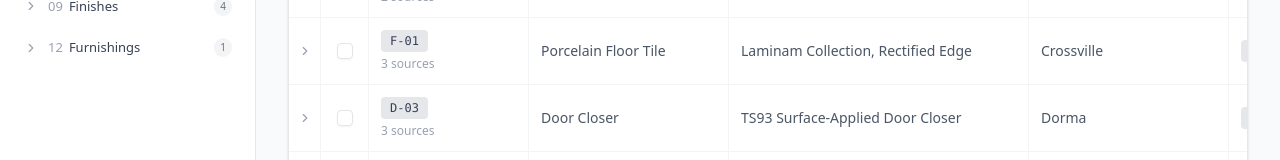
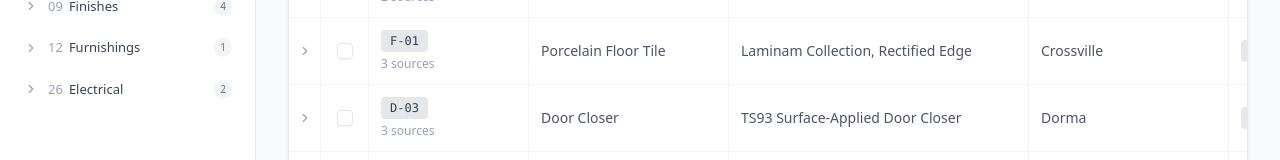
Before and after one commit to alx-zhu/spec-extractor, a React (Vite) app: page / in a window 1280 px wide. Shown: the part 324-484 px from the top of the page. Built offline with nearby package versions, Linux system fonts and the light colour scheme; no server answers.

Commit message:
feat: updating empty state and masterformat sections list

```diff
--- a/src/App.tsx
+++ b/src/App.tsx
@@ -224,6 +224,7 @@ function App() {
               onExportSelection={handleExportSelection}
               onAddManualSource={handleAddManualSource}
               onCreateManualProduct={handleCreateManualProduct}
+              onUploadClick={() => setIsUploadModalOpen(true)}
             />
           </main>
         </div>
--- a/src/components/panels/TablePanel.tsx
+++ b/src/components/panels/TablePanel.tsx
@@ -50,6 +50,8 @@ interface TablePanelProps {
   onCreateManualProduct?: (
     fields: Partial<Record<ProductFieldKey, string>>,
   ) => void;
+  /** Called to open the upload modal from the empty state */
+  onUploadClick?: () => void;
 }
 
 export function TablePanel({
@@ -67,6 +69,7 @@ export function TablePanel({
   onExportSelection,
   onAddManualSource,
   onCreateManualProduct,
+  onUploadClick,
 }: TablePanelProps) {
   const [selectedProducts, setSelectedProducts] = useState<ResolvedProduct[]>(
     [],
@@ -184,6 +187,7 @@ export function TablePanel({
               : undefined
           }
           onCancelCreateManual={() => setIsCreating(false)}
+          onUploadClick={onUploadClick}
         />
 
         <BulkActionBar
--- a/src/components/upload/SelectedFile.tsx
+++ b/src/components/upload/SelectedFile.tsx
@@ -25,20 +25,9 @@ export function SelectedFile({
       </div>
 
       <div className="flex-1 min-w-0">
-        <div className="flex items-center gap-2">
-          <p className="text-sm font-medium text-gray-900 truncate">
-            {file.name}
-          </p>
-          <Button
-            variant="ghost"
-            size="icon"
-            onClick={onRemove}
-            className="h-5 w-5 shrink-0 opacity-0 group-hover:opacity-100 transition-opacity cursor-pointer"
-            disabled={isProcessing}
-          >
-            <X className="h-3 w-3 text-gray-400" />
-          </Button>
-        </div>
+        <p className="text-sm font-medium text-gray-900 truncate">
+          {file.name}
+        </p>
         <div className="flex items-center gap-2 mt-0.5">
           <p className="text-xs text-gray-400">
             {(file.size / 1024).toFixed(1)} KB
@@ -51,6 +40,16 @@ export function SelectedFile({
           />
         </div>
       </div>
+
+      <Button
+        variant="ghost"
+        size="icon"
+        onClick={onRemove}
+        className="h-5 w-5 shrink-0 opacity-0 group-hover:opacity-100 transition-opacity cursor-pointer"
+        disabled={isProcessing}
+      >
+        <X className="h-3 w-3 text-gray-400" />
+      </Button>
     </div>
   );
 }
--- a/src/data/masterformat.ts
+++ b/src/data/masterformat.ts
@@ -22,10 +22,19 @@ export const DIVISIONS: MasterFormatDivision[] = [
   { code: "12", name: "Furnishings" },
   { code: "13", name: "Special Construction" },
   { code: "14", name: "Conveying Equipment" },
+  { code: "21", name: "Fire Suppression" },
+  { code: "22", name: "Plumbing" },
+  { code: "23", name: "Heating, Ventilating, and Air Conditioning (HVAC)" },
+  { code: "25", name: "Integrated Automation" },
+  { code: "26", name: "Electrical" },
 ];
 
 export const SECTIONS: MasterFormatSection[] = [
-  { code: "03 10 00", name: "Concrete Forming and Accessories", divisionCode: "03" },
+  {
+    code: "03 10 00",
+    name: "Concrete Forming and Accessories",
+    divisionCode: "03",
+  },
   { code: "03 20 00", name: "Concrete Reinforcing", divisionCode: "03" },
   { code: "03 30 00", name: "Cast-in-Place Concrete", divisionCode: "03" },
   { code: "03 40 00", name: "Precast Concrete", divisionCode: "03" },
@@ -51,18 +60,30 @@ export const SECTIONS: MasterFormatSection[] = [
   { code: "06 60 00", name: "Plastic Fabrications", divisionCode: "06" },
   { code: "06 70 00", name: "Structural Composites", divisionCode: "06" },
   { code: "06 80 00", name: "Composite Fabrications", divisionCode: "06" },
-  { code: "07 10 00", name: "Dampproofing and Waterproofing", divisionCode: "07" },
+  {
+    code: "07 10 00",
+    name: "Dampproofing and Waterproofing",
+    divisionCode: "07",
+  },
   { code: "07 20 00", name: "Thermal Protection", divisionCode: "07" },
   { code: "07 30 00", name: "Steep Slope Roofing", divisionCode: "07" },
   { code: "07 40 00", name: "Roofing and Siding Panels", divisionCode: "07" },
   { code: "07 50 00", name: "Membrane Roofing", divisionCode: "07" },
   { code: "07 60 00", name: "Flashing and Sheet Metal", divisionCode: "07" },
-  { code: "07 70 00", name: "Roof and Wall Specialties and Accessories", divisionCode: "07" },
+  {
+    code: "07 70 00",
+    name: "Roof and Wall Specialties and Accessories",
+    divisionCode: "07",
+  },
   { code: "07 80 00", name: "Fire and Smoke Protection", divisionCode: "07" },
   { code: "07 90 00", name: "Joint Protection", divisionCode: "07" },
   { code: "08 10 00", name: "Doors and Frames", divisionCode: "08" },
   { code: "08 30 00", name: "Specialty Doors and Frames", divisionCode: "08" },
-  { code: "08 40 00", name: "Entrances, Storefronts, and Curtain Walls", divisionCode: "08" },
+  {
+    code: "08 40 00",
+    name: "Entrances, Storefronts, and Curtain Walls",
+    divisionCode: "08",
+  },
   { code: "08 50 00", name: "Windows", divisionCode: "08" },
   { code: "08 60 00", name: "Roof Windows and Skylights", divisionCode: "08" },
   { code: "08 70 00", name: "Hardware", divisionCode: "08" },
@@ -82,14 +103,30 @@ export const SECTIONS: MasterFormatSection[] = [
   { code: "10 50 00", name: "Storage Specialties", divisionCode: "10" },
   { code: "10 70 00", name: "Exterior Specialties", divisionCode: "10" },
   { code: "10 80 00", name: "Miscellaneous Specialties", divisionCode: "10" },
-  { code: "11 10 00", name: "Vehicle and Pedestrian Equipment", divisionCode: "11" },
+  {
+    code: "11 10 00",
+    name: "Vehicle and Pedestrian Equipment",
+    divisionCode: "11",
+  },
   { code: "11 20 00", name: "Commercial Equipment", divisionCode: "11" },
   { code: "11 30 00", name: "Residential Equipment", divisionCode: "11" },
   { code: "11 40 00", name: "Foodservice Equipment", divisionCode: "11" },
-  { code: "11 50 00", name: "Educational and Scientific Equipment", divisionCode: "11" },
-  { code: "11 60 00", name: "Entertainment and Recreation Equipment", divisionCode: "11" },
+  {
+    code: "11 50 00",
+    name: "Educational and Scientific Equipment",
+    divisionCode: "11",
+  },
+  {
+    code: "11 60 00",
+    name: "Entertainment and Recreation Equipment",
+    divisionCode: "11",
+  },
   { code: "11 70 00", name: "Healthcare Equipment", divisionCode: "11" },
-  { code: "11 80 00", name: "Facility Maintenance and Operation Equipment", divisionCode: "11" },
+  {
+    code: "11 80 00",
+    name: "Facility Maintenance and Operation Equipment",
+    divisionCode: "11",
+  },
   { code: "11 90 00", name: "Miscellaneous Equipment", divisionCode: "11" },
   { code: "12 10 00", name: "Art", divisionCode: "12" },
   { code: "12 20 00", name: "Window Treatments", divisionCode: "12" },
@@ -110,4 +147,78 @@ export const SECTIONS: MasterFormatSection[] = [
   { code: "14 70 00", name: "Turntables", divisionCode: "14" },
   { code: "14 80 00", name: "Scaffolding", divisionCode: "14" },
   { code: "14 90 00", name: "Other Conveying Equipment", divisionCode: "14" },
+  {
+    code: "21 10 00",
+    name: "Water-Based Fire-Suppression Systems",
+    divisionCode: "21",
+  },
+  { code: "21 20 00", name: "Fire-Extinguishing Systems", divisionCode: "21" },
+  { code: "21 30 00", name: "Fire Pumps", divisionCode: "21" },
+  {
+    code: "21 40 00",
+    name: "Fire-Suppression Water Storage",
+    divisionCode: "21",
+  },
+  { code: "22 10 00", name: "Plumbing Piping", divisionCode: "22" },
+  { code: "22 30 00", name: "Plumbing Equipment", divisionCode: "22" },
+  { code: "22 40 00", name: "Plumbing Fixtures", divisionCode: "22" },
+  {
+    code: "22 50 00",
+    name: "Pool and Fountain Plumbing Systems",
+    divisionCode: "22",
+  },
+  {
+    code: "22 60 00",
+    name: "Gas and Vacuum Systems for Laboratory and Healthcare Facilities",
+    divisionCode: "22",
+  },
+  { code: "23 10 00", name: "Facility Fuel Systems", divisionCode: "23" },
+  { code: "23 20 00", name: "HVAC Piping and Pumps", divisionCode: "23" },
+  { code: "23 30 00", name: "HVAC Air Distribution", divisionCode: "23" },
+  { code: "23 40 00", name: "HVAC Air Cleaning Devices", divisionCode: "23" },
+  { code: "23 50 00", name: "Central Heating Equipment", divisionCode: "23" },
+  { code: "23 60 00", name: "Central Cooling Equipment", divisionCode: "23" },
+  { code: "23 70 00", name: "Central HVAC Equipment", divisionCode: "23" },
+  {
+    code: "23 80 00",
+    name: "Decentralized HVAC Equipment",
+    divisionCode: "23",
+  },
+  {
+    code: "25 10 00",
+    name: "Integrated Automation Network Equipment",
+    divisionCode: "25",
+  },
+  {
+    code: "25 30 00",
+    name: "Integrated Automation Instrumentation and Terminal Devices",
+    divisionCode: "25",
+  },
+  {
+    code: "25 50 00",
+    name: "Integrated Automation Facility Controls",
+    divisionCode: "25",
+  },
+  {
+    code: "25 90 00",
+    name: "Integrated Automation Control Sequences",
+    divisionCode: "25",
+  },
+  {
+    code: "26 10 00",
+    name: "Medium-Voltage Electrical Distribution",
+    divisionCode: "26",
+  },
+  {
+    code: "26 20 00",
+    name: "Low-Voltage Electrical Distribution",
+    divisionCode: "26",
+  },
+  {
+    code: "26 30 00",
+    name: "Facility Electrical Power Generating and Storing Equipment",
+    divisionCode: "26",
+  },
+  { code: "26 40 00", name: "Electrical Protection", divisionCode: "26" },
+  { code: "26 50 00", name: "Lighting", divisionCode: "26" },
 ];
```
Also changed, not shown: src/components/table/reviewed/ReviewedTable.tsx (+33 -8 lines).
